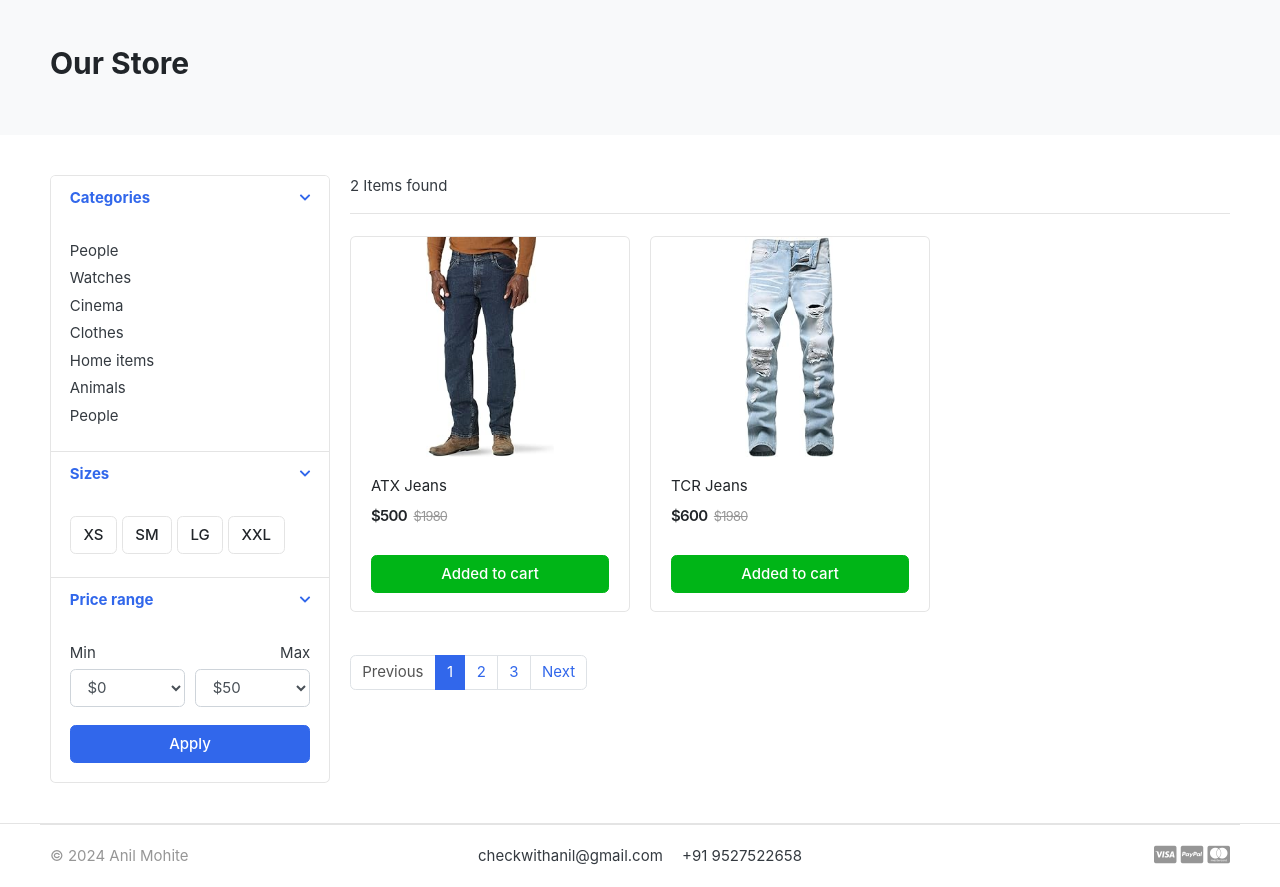
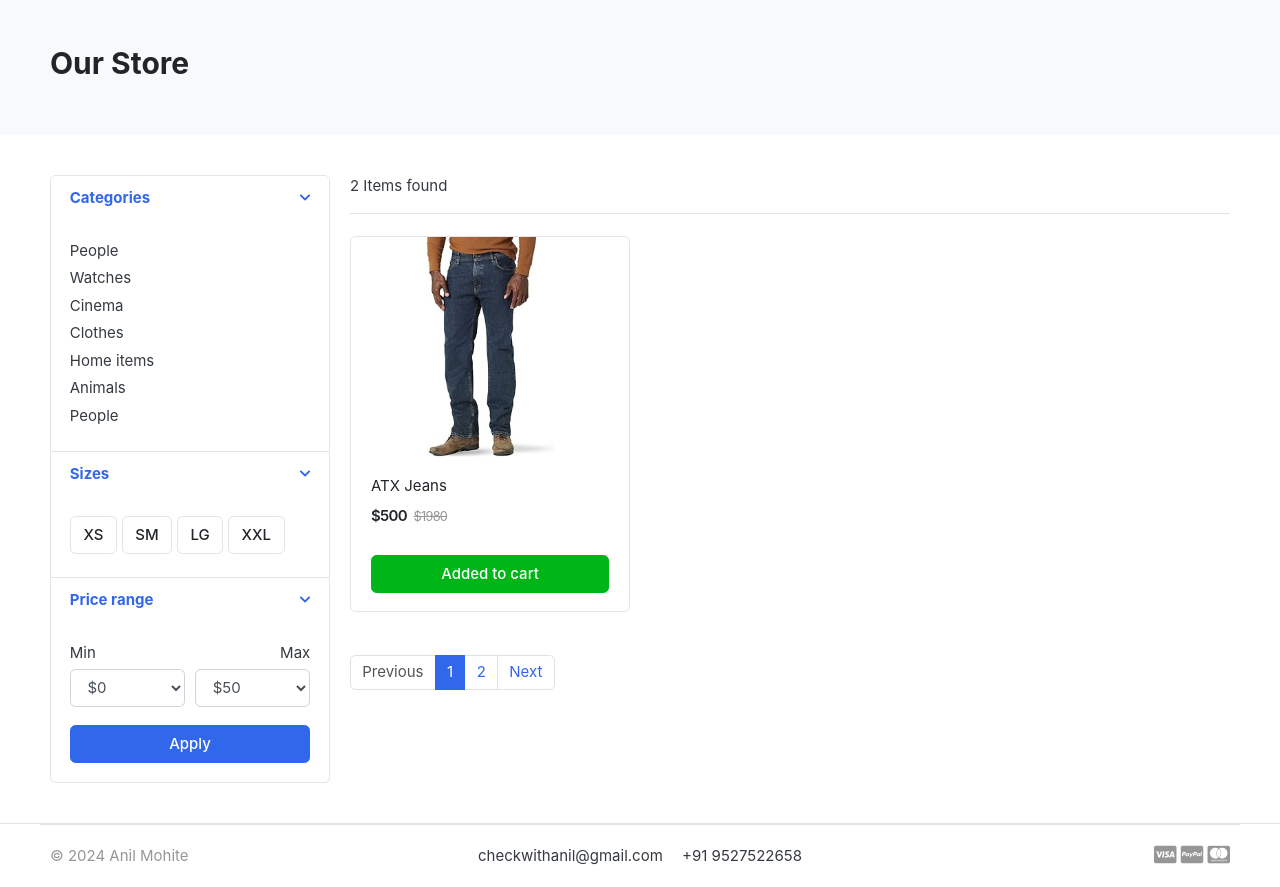
Before and after one commit to AnilMohite/MyStore, a Django app: a page that uses templates/store/store.html in a window 1280 px wide. Shown: the part 119-1006 px from the top of the page. Run offline with Django 5.2, Linux system fonts and the light colour scheme; data comes from the database, SQL or seed files in the repository; both versions use the stored data as it was after the commit; some libraries are stand-ins or nearby versions; some web fonts are replaced.

Commit message:
store page pagination added

```diff
--- a/store/views.py
+++ b/store/views.py
@@ -3,7 +3,7 @@ from .models import Product
 from category.models import Category
 from carts.models import CartItem
 from carts.views import _cart_id
-from django.http import HttpResponse
+from django.core.paginator import Paginator
 
 def store(request, category_slug=None):
     if category_slug != None:
@@ -11,9 +11,13 @@ def store(request, category_slug=None):
         products = Product.objects.filter(is_available = True, category = category)
     else:
         products = Product.objects.filter(is_available = True)
+
+    paginator = Paginator(products,1)
+    page = request.GET.get('page')
+    page_products = paginator.get_page(page)
     total_products = products.count()
     context = {
-        'products':products,
+        'products':page_products,
         'total_products':total_products
     }
     return render(request, 'store/store.html', context)
--- a/templates/store/store.html
+++ b/templates/store/store.html
@@ -158,13 +158,31 @@
 
 
 				<nav class="mt-4" aria-label="Page navigation sample">
+					{% if products.has_other_pages %}
 					<ul class="pagination">
-						<li class="page-item disabled"><a class="page-link" href="#">Previous</a></li>
-						<li class="page-item active"><a class="page-link" href="#">1</a></li>
-						<li class="page-item"><a class="page-link" href="#">2</a></li>
-						<li class="page-item"><a class="page-link" href="#">3</a></li>
-						<li class="page-item"><a class="page-link" href="#">Next</a></li>
+						{% if products.has_previous %}
+							<li class="page-item"><a class="page-link" href="?page={{products.previous_page_number}}">Previous</a></li>
+						{% else %}
+							<li class="page-item disabled"><a class="page-link" href="#">Previous</a></li>
+						{% endif %}
+
+						{% for i in products.paginator.page_range %}
+							{% if products.number == i %}
+								<li class="page-item active"><a class="page-link" href="?page={{i}}">{{i}}</a></li>
+							{% else %}
+								<li class="page-item"><a class="page-link" href="?page={{i}}">{{i}}</a></li>
+							{% endif %}
+						{% endfor %}
+
+						{% if products.has_next %}
+							<li class="page-item"><a class="page-link" href="?page={{products.next_page_number}}">Next</a></li>
+						{% else %}
+							<li class="page-item disabled"><a class="page-link" href="#">Next</a></li>
+						{% endif %}
 					</ul>
+					{% endif %}
+
+
 				</nav>
 
 			</main> <!-- col.// -->
```
Also changed, not shown: db.sqlite3.
